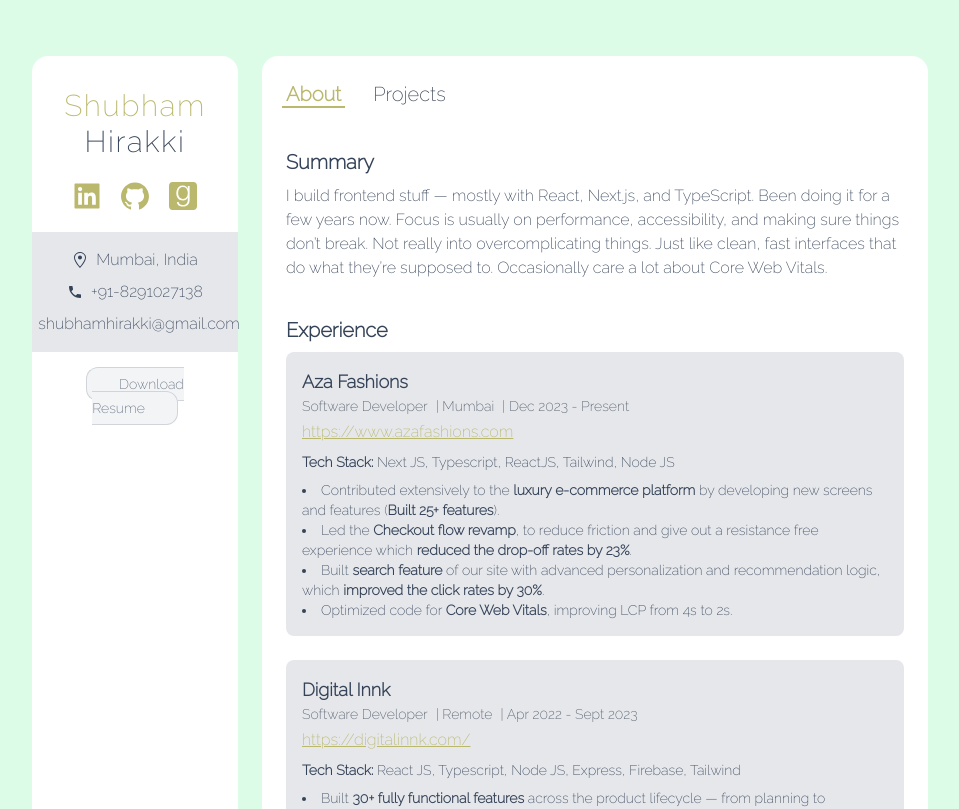
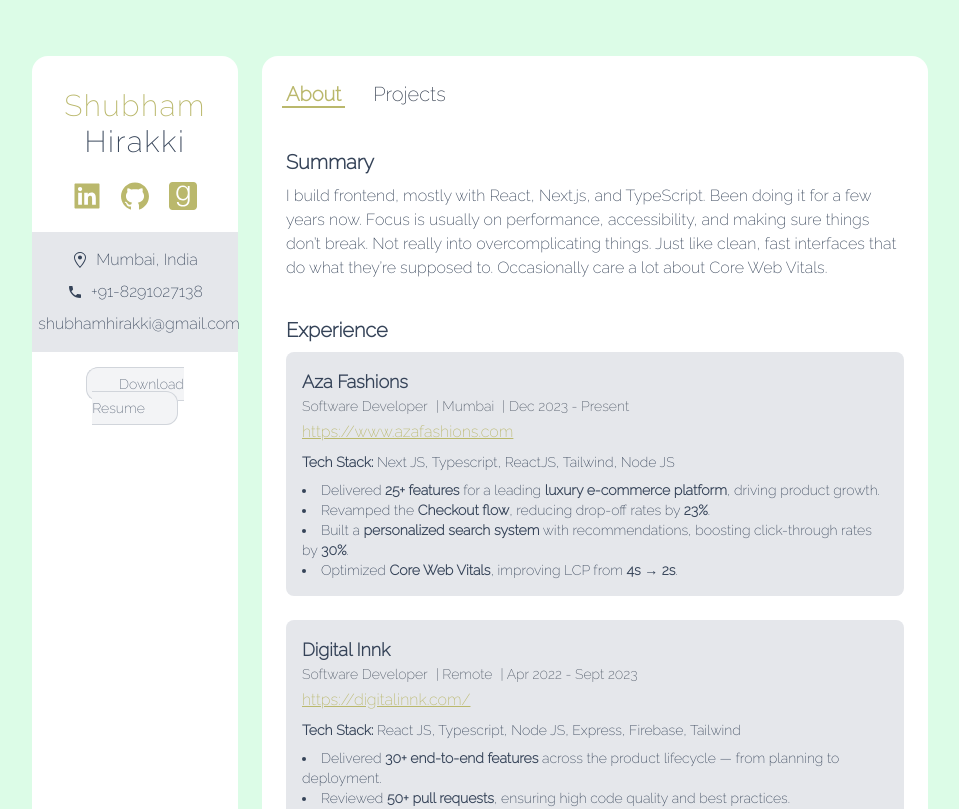
Before and after one commit to shub78910/portfolio2022, a Next.js app: page / in a window 1280 px wide. Shown: the top 809 px of the page, without its empty margins (160-1119 px from the left). Built offline with nearby package versions, Linux system fonts and the light colour scheme.

Commit message:
add: new project data

```diff
--- a/data.ts
+++ b/data.ts
@@ -20,6 +20,15 @@ export const services: Service[] = [
 ];
 
 export const projects: IProject[] = [
+  {
+    name: "vChat",
+    description:
+      "A p2p live video calling app. Made this to play around and understand the basics of webRTC and WebSockets. Currently this app works on the same network, meaning 2 calls are connected only if on the same network. Will be adding functionality for multi network calling soon.",
+    image_path: "/assets/vChat.jpeg",
+    deployed_url: "https://vid-chat-two.vercel.app/",
+    github_url: "https://github.com/shub78910/vid-chat",
+    key_techs: ["NextJS", "ExpressJS", "Web sockets", "Web RTC", "Tailwind"],
+  },
   {
     name: "devPlays",
     description:
--- a/pages/index.tsx
+++ b/pages/index.tsx
@@ -3,7 +3,6 @@ import ServiceCard from "../components/ServiceCard";
 import { services } from "../data";
 import ExperienceCard from "../components/ExperienceCard";
 import SkillsSection from "../components/SkillsSection";
-import InfoList from "../components/InfoList";
 import { motion } from "framer-motion";
 
 const About: NextPage = () => {
@@ -17,8 +16,8 @@ const About: NextPage = () => {
       >
         <h2 className="mb-2 text-xl font-bold">Summary</h2>
         <p className="text-base">
-          I build frontend stuff — mostly with React, Next.js, and TypeScript.
-          Been doing it for a few years now. Focus is usually on performance,
+          I build frontend, mostly with React, Next.js, and TypeScript. Been
+          doing it for a few years now. Focus is usually on performance,
           accessibility, and making sure things don’t break. Not really into
           overcomplicating things. Just like clean, fast interfaces that do what
           they’re supposed to. Occasionally care a lot about Core Web Vitals.
@@ -44,10 +43,10 @@ const About: NextPage = () => {
             linkColor="text-green"
             techStack="Next JS, Typescript, ReactJS, Tailwind, Node JS"
             bullets={[
-              "Contributed extensively to the <b>luxury e-commerce platform</b> by developing new screens and features (<b>Built 25+ features</b>).",
-              "Led the <b>Checkout flow revamp</b>, to reduce friction and give out a resistance free experience which <b>reduced the drop-off rates by 23%</b>.",
-              "Built <b>search feature</b> of our site with advanced personalization and recommendation logic, which <b>improved the click rates by 30%</b>.",
-              "Optimized code for <b>Core Web Vitals</b>, improving LCP from 4s to 2s.",
+              "Delivered <b>25+ features</b> for a leading <b>luxury e-commerce platform</b>, driving product growth.",
+              "Revamped the <b>Checkout flow</b>, reducing drop-off rates by <b>23%</b>.",
+              "Built a <b>personalized search system</b> with recommendations, boosting click-through rates by <b>30%</b>.",
+              "Optimized <b>Core Web Vitals</b>, improving LCP from <b>4s → 2s</b>.",
             ]}
           />
           <ExperienceCard
@@ -60,10 +59,10 @@ const About: NextPage = () => {
             linkColor="text-green"
             techStack="React JS, Typescript, Node JS, Express, Firebase, Tailwind"
             bullets={[
-              "Built <b>30+ fully functional features</b> across the product lifecycle — from planning to deployment.",
-              "Reviewed <b>150+ major pull requests</b>, enhancing code quality and aligning with best practices.",
-              "Resolved bugs across the stack, improving system stability and performance.",
-              "Fostered strong team collaboration, contributing to timely and successful project deliveries.",
+              "Delivered <b>30+ end-to-end features</b> across the product lifecycle — from planning to deployment.",
+              "Reviewed <b>50+ pull requests</b>, ensuring high code quality and best practices.",
+              "Resolved critical bugs across the stack, boosting <b>system stability and performance</b>.",
+              "Drove <b>team collaboration</b>, enabling timely and successful project deliveries.",
             ]}
           />
           <ExperienceCard
```
Also changed, not shown: public/assets/vChat.jpeg (added).
